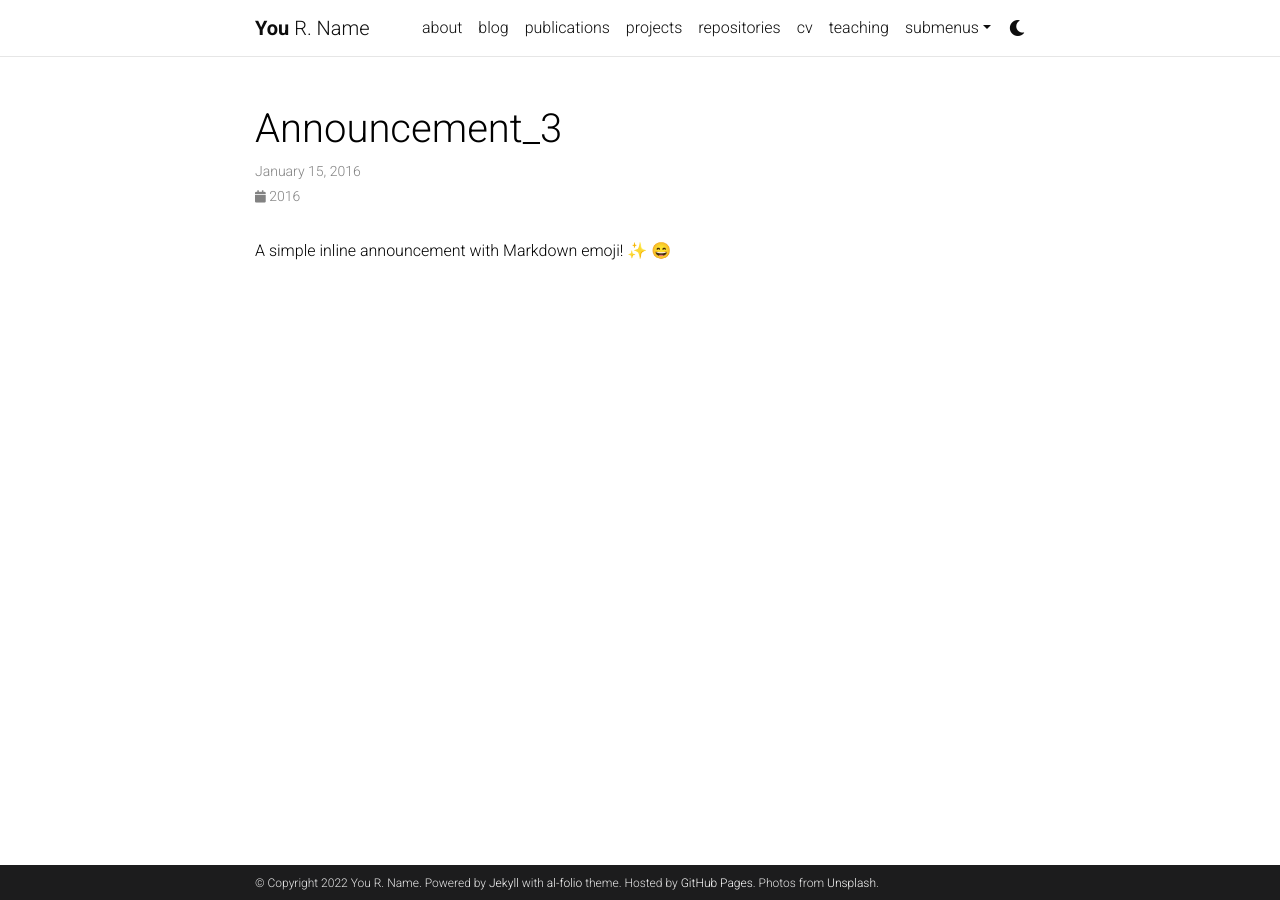
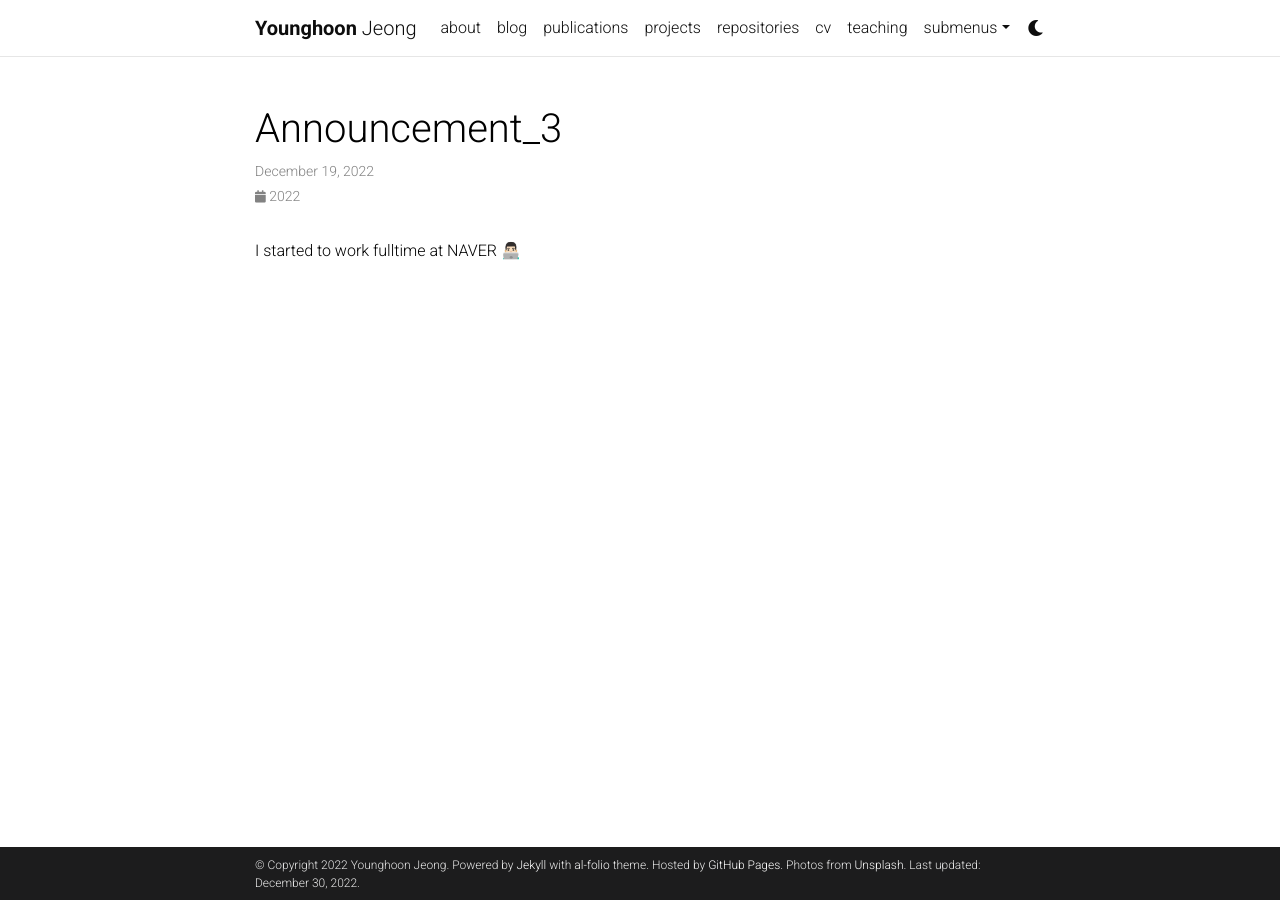
Before and after one commit to boychaboy/boychaboy.github.io, a Jekyll site: the page built from _news/announcement_3.md, in a window 1280 px wide. Built offline with Jekyll 4.4.1, drawn with Linux system fonts in a browser that asks for light colours; emoji names are drawn with the system emoji font; comment, search, counter and statistics services are not loaded; a style sheet for code colours, icons or effects is not loaded.

```diff
--- a/_bibliography/papers.bib
+++ b/_bibliography/papers.bib
@@ -1,6 +1,7 @@
 @string{aps = {American Physical Society,}}
 
 @inproceedings{jeong-etal-2022-kold,
+    selected = "true",
     abbr = "EMNLP",
     title = "KOLD: Korean Offensive Language Dataset",
     author = "Jeong, Younghoon  and
@@ -43,7 +44,7 @@
     title = "Evaluating How Users Game and Display Conversation with Human-Like Agents",
     author = "Cho, Won Ik  and
       Kim, Soomin  and
-      Choi, Eujeong  and
+      Choi, Eujeong  a~nd
       Jeong, Younghoon",
     booktitle = "Proceedings of the 3rd Workshop on Computational Approaches to Discourse",
     month = oct,
--- a/_config.yml
+++ b/_config.yml
@@ -3,10 +3,10 @@
 # -----------------------------------------------------------------------------
 
 title: blank # the website title (if blank, full name will be used instead)
-first_name: You
-middle_name: R.
-last_name: Name
-email: you@example.com
+first_name: Younghoon
+middle_name:
+last_name: Jeong
+email: hoon2j@gmail.com
 description: > # the ">" symbol means to ignore newlines until "footer_text:"
   A simple, whitespace theme for academics. Based on [*folio](https://github.com/bogoli/-folio) design.
 footer_text: >
@@ -16,11 +16,11 @@ footer_text: >
 keywords: jekyll, jekyll-theme, academic-website, portfolio-website  # add your own keywords or leave empty
 
 lang: en # the language of your site (for example: en, fr, cn, ru, etc.)
-icon: ⚛️  # the emoji used as the favicon (alternatively, provide image name in /assets/img/)
+icon: 🍵 # the emoji used as the favicon (alternatively, provide image name in /assets/img/)
 
 url: https://boychaboy.github.io # the base hostname & protocol for your site
 baseurl:
-last_updated: false # set to true if you want to display last updated in the footer
+last_updated: true # set to true if you want to display last updated in the footer
 impressum_path:  # set to path to include impressum link in the footer, use the same path as permalink in a page, helps to conform with EU GDPR
 
 # -----------------------------------------------------------------------------
@@ -67,13 +67,13 @@ og_image: # The site-wide (default for all links) Open Graph preview image
 # Social integration
 # -----------------------------------------------------------------------------
 
-github_username: # your GitHub user name
+github_username: boychaboy
 gitlab_username: # your GitLab user name
 twitter_username: # your Twitter handle
 mastodon_username: # your mastodon instance+username in the format instance.tld/@username
-linkedin_username: # your LinkedIn user name
+linkedin_username: boychaboy
 telegram_username: # your Telegram user name
-scholar_userid: # your Google Scholar ID
+scholar_userid: G3xl1HAAAAAJ&hl
 semanticscholar_id: # your Semantic Scholar ID
 whatsapp_number: # your WhatsApp number (full phone number in international format. Omit any zeroes, brackets, or dashes when adding the phone number in international format.)
 orcid_id: # your ORCID ID
--- a/_news/announcement_3.md
+++ b/_news/announcement_3.md
@@ -1,7 +1,7 @@
 ---
 layout: post
-date: 2016-01-15 07:59:00-0400
+date: 2022-12-19 00:00:00-0400
 inline: true
 ---
 
-A simple inline announcement with Markdown emoji! :sparkles: :smile:
+I started to work fulltime at NAVER 👨🏻‍💻
```
Also changed, not shown: _news/announcement_1.md (+2 -2 lines), _pages/about.md (+6 -9 lines), 2 other files.
